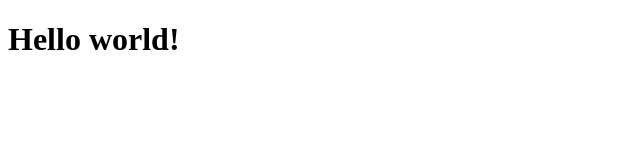
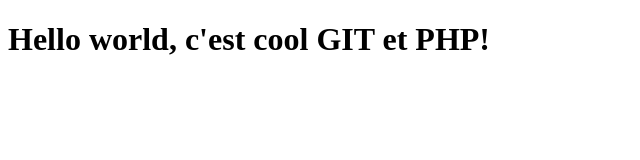
Before and after one commit to bepehem/demogit, a plain HTML site: page index.html in a window 1280 px wide. Shown: the whole page, without its empty margins (0-640 px from the left). Drawn offline with Linux system fonts and the light colour scheme.

Commit message:
ajout de c'est bien bien

```diff
--- a/index.html
+++ b/index.html
@@ -7,6 +7,6 @@
     <title>My awesome website</title>
 </head>
 <body>
-    <h1>Hello world!</h1>
+    <h1>Hello world, c'est cool GIT et PHP!</h1>
 </body>
 </html>
```
